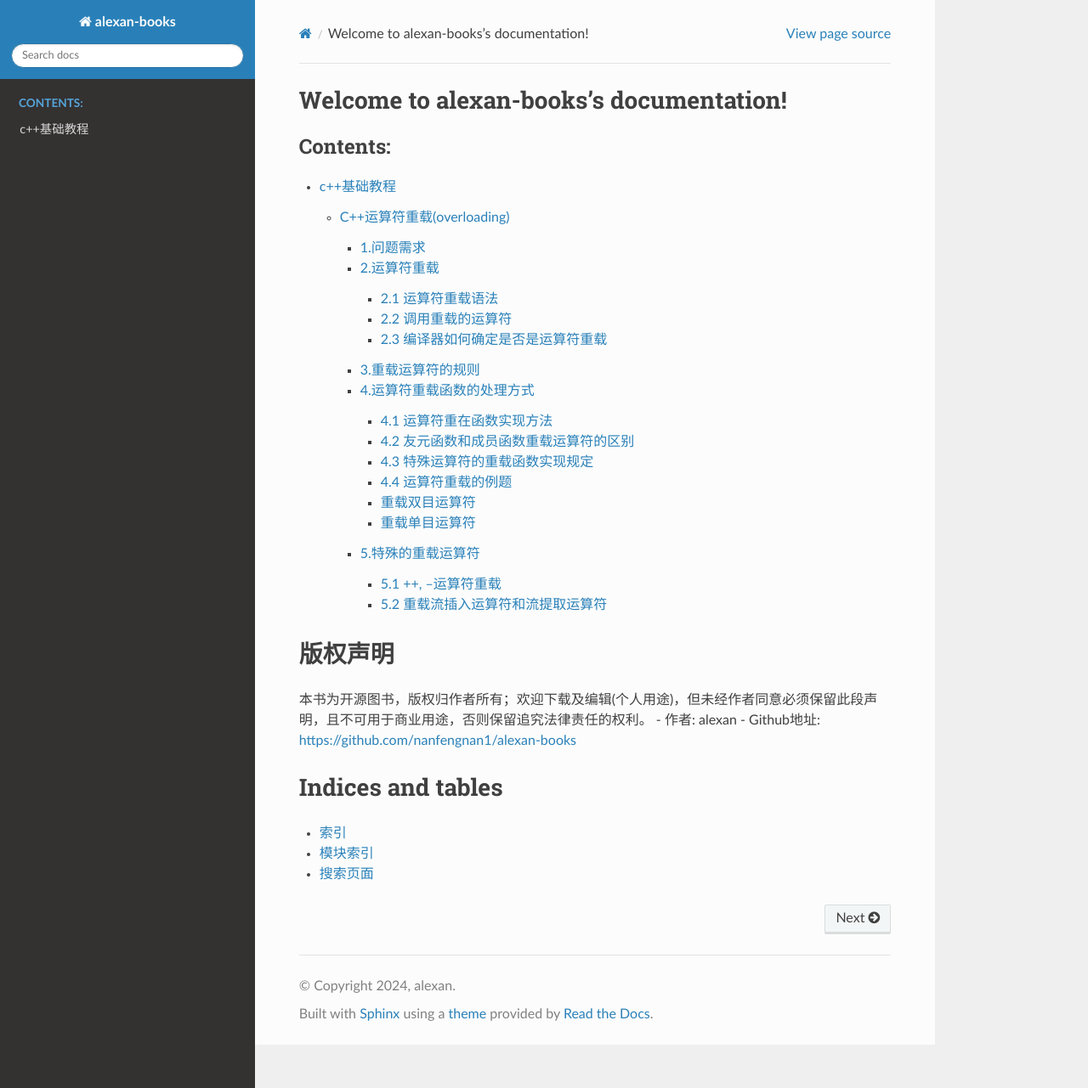
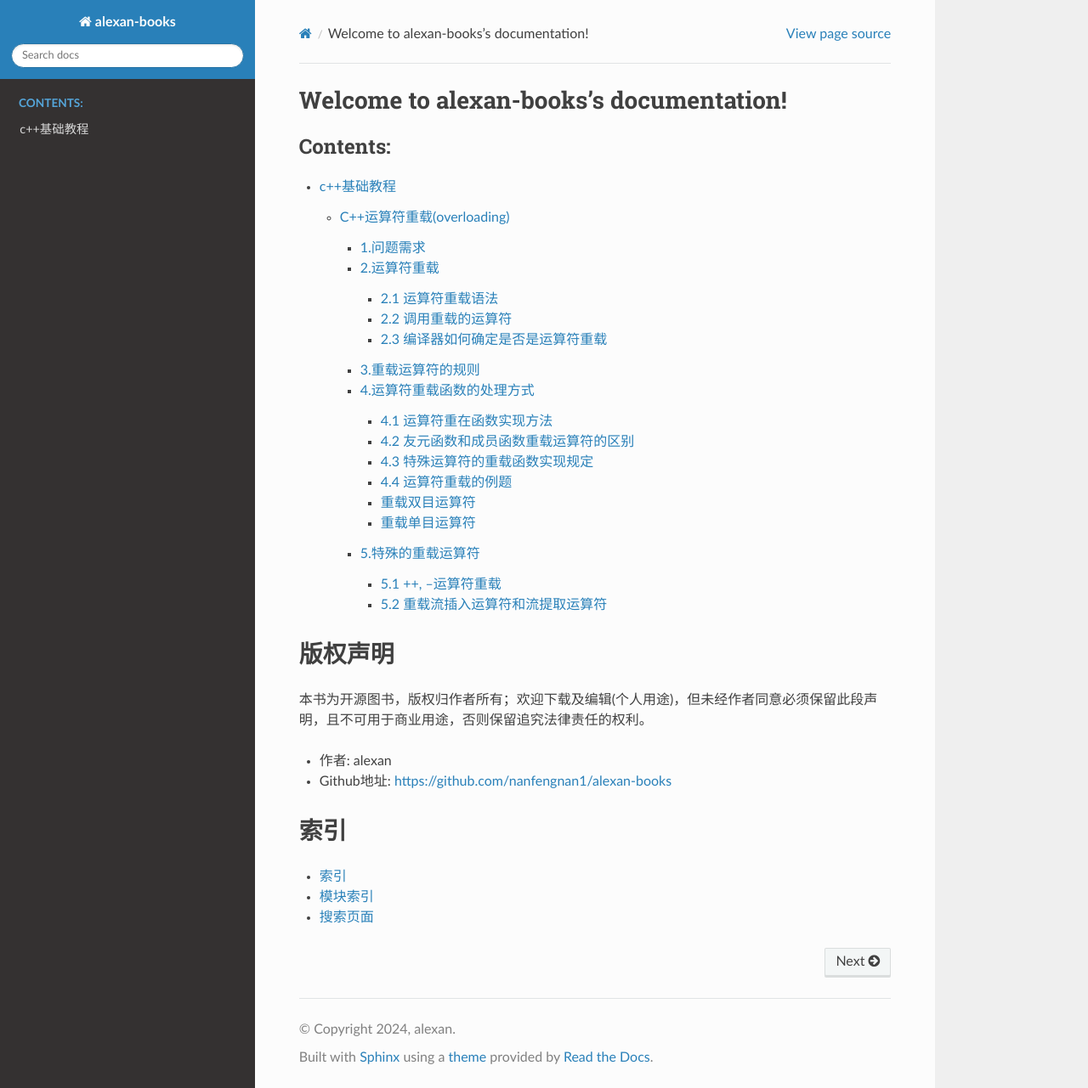
Before and after one commit to nanfengnan1/alexan-books, a Sphinx documentation site: the page built from docs/source/index.rst, in a window 1280 px wide and 1281 px high. Shown: the whole window at 85% size. Built offline with Sphinx 7.4.7 and the Read the Docs theme 2.0.0, drawn with Linux system fonts in a browser that asks for light colours.

Commit message:
alexan: update version statement.

```diff
--- a/docs/source/index.rst
+++ b/docs/source/index.rst
@@ -16,10 +16,11 @@ Welcome to alexan-books's documentation!
 ========
 .. note::
 本书为开源图书，版权归作者所有；欢迎下载及编辑(个人用途)，但未经作者同意必须保留此段声明，且不可用于商业用途，否则保留追究法律责任的权利。
+
 - 作者: alexan
 - Github地址: https://github.com/nanfengnan1/alexan-books
 
-Indices and tables
+索引
 ==================
 
 * :ref:`genindex`
```
